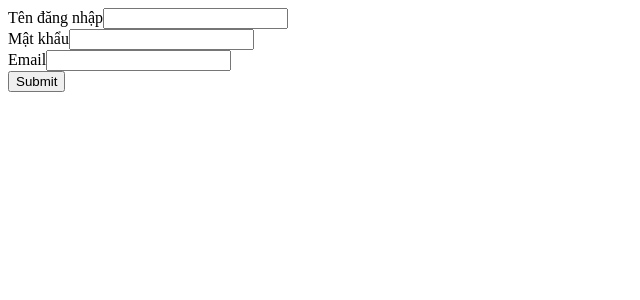
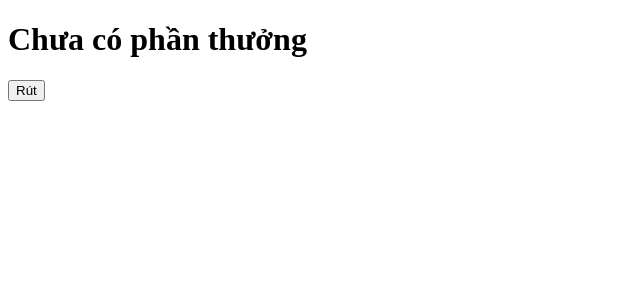
Before and after one commit to duongdinhnguyen/ReactJS_First, a React (Create React App) app: page / in a window 1280 px wide. Shown: the top 300 px of the page, without its empty margins (0-640 px from the left). Built offline with nearby package versions, Linux system fonts and the light colour scheme.

Commit message:
useState

```diff
--- a/src/App.js
+++ b/src/App.js
@@ -1,24 +1,25 @@
-import logo from './logo.svg';
+import React, { useState } from 'react';
 import './App.css';
+const gifts = [
+  'Gift 1',
+  'Gift 2',
+  'Gift 3',
+];
 
 function App() {
+
+  const [gift, setGift] = useState();
+
+  const onClickGift = () => {
+    const index = Math.floor(Math.random() * gifts.length);
+    setGift(gifts[index]);
+  }
+
   return (
-    <div className="App">
-      <header className="App-header">
-        <img src={logo} className="App-logo" alt="logo" />
-        <p>
-          Edit <code>src/App.js</code> and save to reload.
-        </p>
-        <a
-          className="App-link"
-          href="https://reactjs.org"
-          target="_blank"
-          rel="noopener noreferrer"
-        >
-          Learn React
-        </a>
-      </header>
-    </div>
+      <div>
+        <h1>{gift || "Chưa có phần thưởng"}</h1>
+        <button onClick={onClickGift}>Rút</button>
+      </div>
   );
 }
 
--- a/src/index.js
+++ b/src/index.js
@@ -1,51 +1,12 @@
 import React, { useState } from 'react';
 import ReactDOM from 'react-dom/client';
 import reportWebVitals from './reportWebVitals';
+import App from './App';
 
-function FormRegister(props) {
-
-    const [user, setUser] = useState("");
-
-    const handleSubmitForm = e => {
-        e.preventDefault();
-        fetch('http://127.0.0.1:8000/api/auth/login', {
-            method: 'POST',
-            body: JSON.stringify(user),
-            headers: { 'Content-Type': 'application/json' },
-        })
-        .then(function(res) {
-            return res.json();
-        })
-        .then(function(json) {
-            localStorage.setItem("token", json.access_token);
-        });
-    }
-
-    return (
-        <form onSubmit={handleSubmitForm}>
-            <div>
-                <label>Tên đăng nhập</label>
-                <input id="name" name="name" onChange={e =>setUser({...user, name : e.target.value})}></input>
-            </div>
-            <div>
-                <label>Mật khẩu</label>
-                <input id="password" name="password" onChange={e =>setUser({...user, password : e.target.value})}></input>
-            </div>
-            <div>
-                <label>Email</label>
-                <input id="email" name="email" onChange={e =>setUser({...user, email : e.target.value})}></input>
-            </div>
-            <div>
-                <button>Submit</button>
-            </div>
-        </form>
-    );
-}
-
-const formRegister = <FormRegister />
 const root = ReactDOM.createRoot(document.getElementById('root'));
 root.render(
-    formRegister
+    <App>
+    </App>
 );
 
 reportWebVitals();
```
